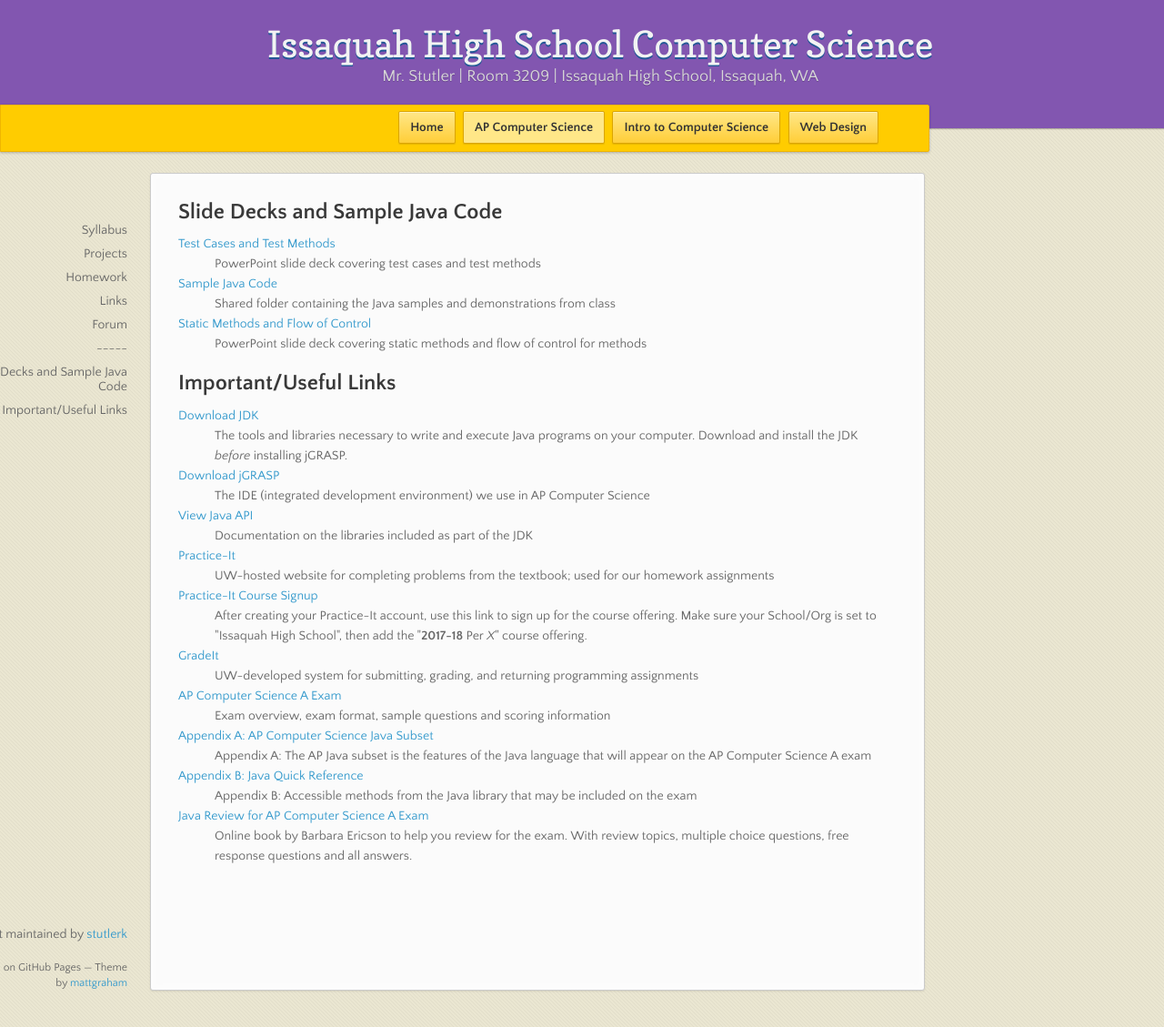
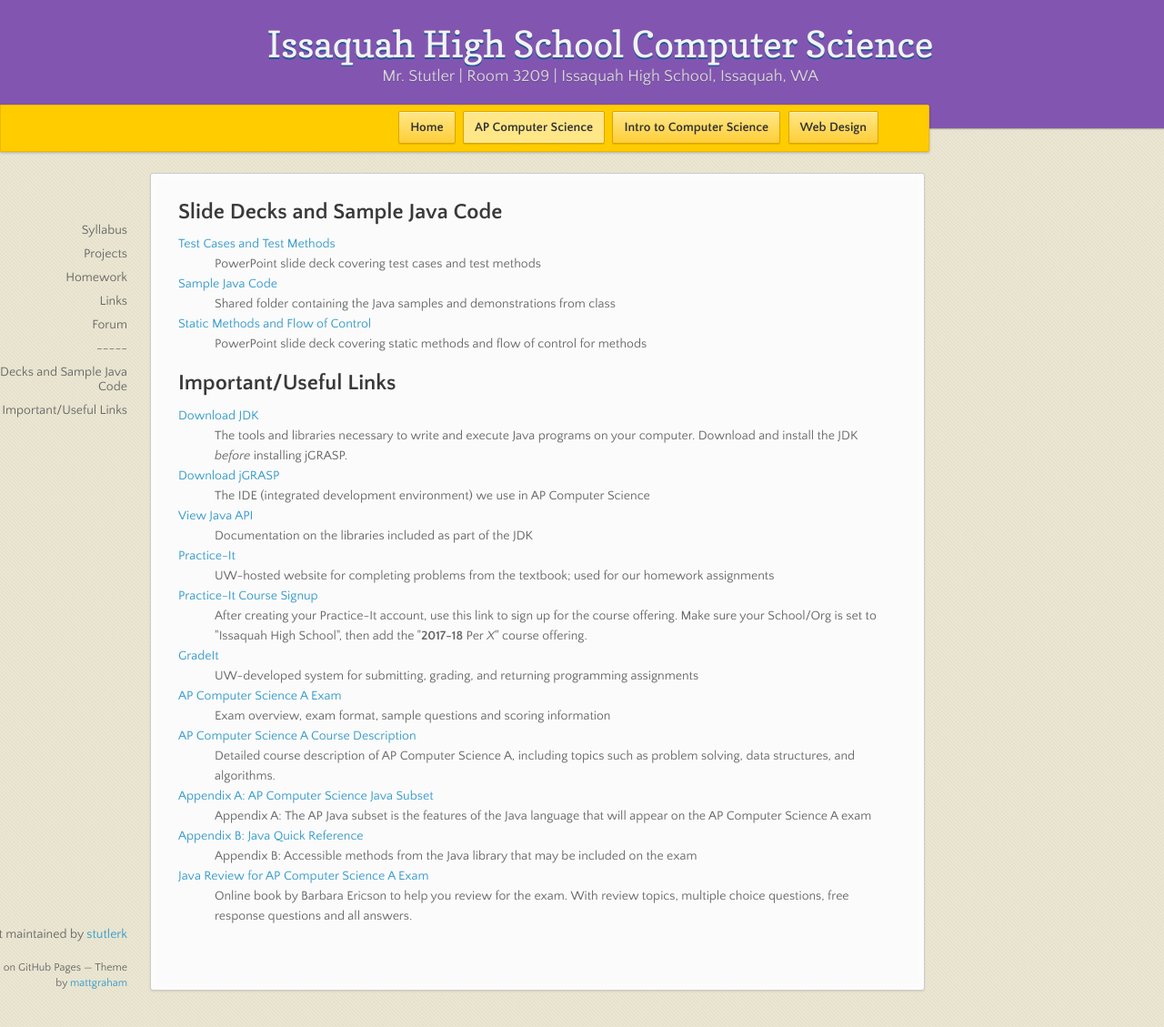
Before and after one commit to stutlerk/ihs-website, a Jekyll site: the page built from _apcs/links.html, in a window 1280 px wide and 1129 px high. Shown: the whole window at 91% size. Built offline with Jekyll 4.4.1, drawn with Linux system fonts in a browser that asks for light colours; nearby versions of some CDN libraries.

Commit message:
Update links.html

```diff
--- a/_apcs/links.html
+++ b/_apcs/links.html
@@ -44,6 +44,9 @@ layout: course
     <dt><a href="http://apcentral.collegeboard.com/apc/public/exam/exam_information/2000.html">AP Computer Science A Exam</a></dt>
     <dd>Exam overview, exam format, sample questions and scoring information</dd>
 
+    <dt><a href="https://issaquahwednet-my.sharepoint.com/:b:/g/personal/stutlerk_issaquah_wednet_edu/EaouODxivytEr0boX4Cnp0wBWkTI21T8DC4Sxe1zLy8_jg?e=ppxdPh">AP Computer Science A Course Description</a></dt>
+    <dd>Detailed course description of AP Computer Science A, including topics such as problem solving, data structures, and algorithms.</dd>
+
     <dt><a href="https://issaquahwednet-my.sharepoint.com/:b:/g/personal/stutlerk_issaquah_wednet_edu/Eb3PUPAkdcdFgKh7QZY6PjwB9LTYWMbvpBVj3NQAHl8t8w?e=USptmO">Appendix A: AP Computer Science Java Subset</a></dt>
     <dd>Appendix A: The AP Java subset is the features of the Java language that will appear on the AP Computer Science A exam</dd>
 
```
